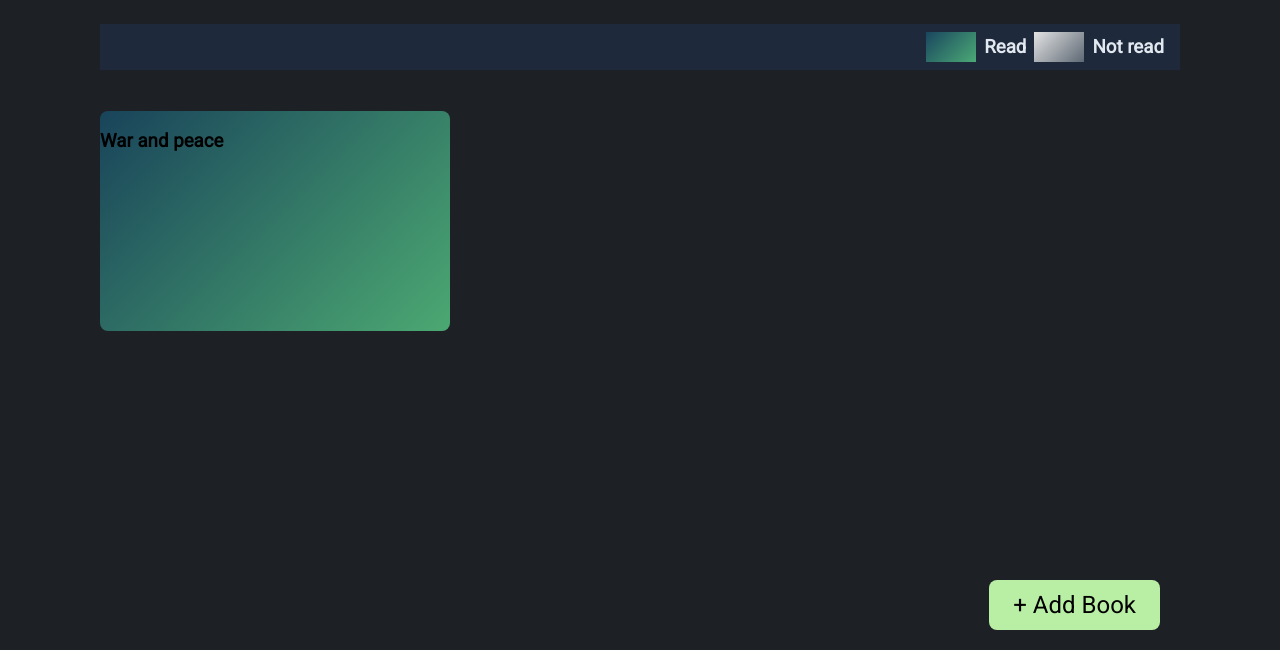
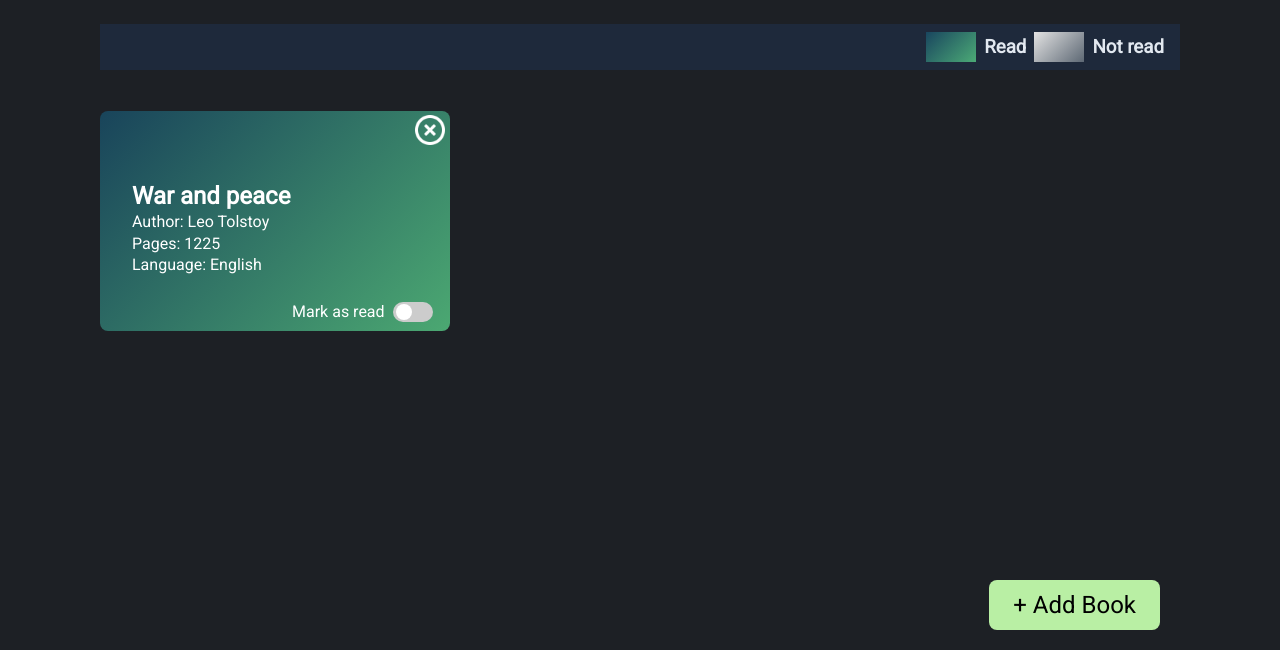
Before and after one commit to aScHEABL/Library, a plain HTML site: page index.html in a window 1280 px wide. Shown: the part 150-800 px from the top of the page. Drawn offline with Linux system fonts and the light colour scheme.

Commit message:
feat: add metadata to book-card

```diff
--- a/index.html
+++ b/index.html
@@ -33,14 +33,24 @@
     </header>
     <main>
         <div class="book-card">
-            <h3 id="book-title">War and peace</h3>
-            <p></p>
+            <img src="./resources/close-circle-outline.png" id="remove-book-1">
+            <h3 class="card-book-title">War and peace</h3>
+            <p class="card-book-author">Author: Leo Tolstoy</p>
+            <p class="card-book-page">Pages: 1225</p>
+            <p class="card-book-language">Language: English</p>
+            <div class="toggle-container">
+                <p>Mark as read</p>
+                <label class="switch">
+                    <input type="checkbox">
+                    <span class="slider round"></span>
+                </label>
+            </div>
         </div>
         <button id="add-book-button">+ Add Book</button>
     </main>
     <div id="pop-up">
         <form>
-            <img src="./resources/close-circle-outline.png" class="close">
+            <img src="./resources/close-circle-outline.png" id="popup-close">
              <div>
               <h2>Add New Book</h2>
              </div>
--- a/scripts.js
+++ b/scripts.js
@@ -3,7 +3,7 @@ console.log(`Hello World!`);
 let myLibary = [];
 inputArray = [`#input-book-title`, `#input-book-author`, `#input-page-number`, `#input-language`, `#read-or-not`];
 const addBookButton_DOM = document.querySelector(`#add-book-button`);
-const closePopUpButton_DOM = document.querySelector(`.close`);
+const closePopupButton_DOM = document.querySelector(`#popup-close`);
 const sumbitButton_DOM = document.querySelector(`#submit-button`);
 const clearButton_DOM = document.querySelector(`#clear-button`);
 const input_DOM = inputArray.map((dom_id) => document.querySelector(dom_id));
@@ -16,7 +16,7 @@ addBookButton_DOM.addEventListener(`click`, () => {
     document.querySelector(`#pop-up`).style.display = `flex`;
 });
 
-closePopUpButton_DOM.addEventListener(`click`, () => {
+closePopupButton_DOM.addEventListener(`click`, () => {
     console.log(`Popup has been closed!`)
     document.querySelector(`#pop-up`).style.display = `none`;
 })
--- a/style.css
+++ b/style.css
@@ -229,13 +229,115 @@ main > .book-card {
     flex: 1 1 30%;
   }
 
-  .close {
-    position: fixed;
-    top:  270px;
-    right: 810px;
+  #popup-close {
+    position: absolute;
+    top:  170px;
+    right: 525px;
     height: 36px;
     width: 36px;
     border-radius: 50%;
     filter: invert();
     cursor: pointer;
   }
+
+  #remove-book-1 {
+    border-radius: 50%;
+    filter: invert();
+    cursor: pointer;
+    position: relative;
+    top: -20%;
+    right: -98%;
+    width: 36px;
+    height: 36px;
+  }
+
+  main > .book-card {
+    padding: 32px 32px 32px 32px;
+    display: flex;
+    flex-wrap: wrap;
+  }
+
+  main > .book-card > h3 {
+    margin: 0;
+    flex: 1 1 100%;
+    color: white;
+    font-size: 24px;
+  }
+  main > .book-card > p {
+    margin: 0;
+    flex: 1 1 100%;
+    color: white;
+  }
+
+  main > .book-card > .toggle-container {
+    position: relative;
+    right: -160px;
+    bottom: -25px;
+    display: flex;
+    justify-content: flex-end;
+    gap: 8px;
+  }
+
+  main > .book-card > .toggle-container > p {
+    color: white;
+    margin: 0;
+  }
+
+  /* The switch - the box around the slider */
+  .switch {
+    position: relative;
+    display: inline-block;
+    width: 40px;
+    height: 20px;
+  }
+  /* Hide default HTML checkbox */
+  .switch input {
+    opacity: 0;
+    width: 0;
+    height: 0;
+  }
+  /* The slider */
+  .slider {
+    position: absolute;
+    cursor: pointer;
+    top: 0;
+    left: 0;
+    right: 0;
+    bottom: 0;
+    background-color: #ccc;
+    -webkit-transition: .4s;
+    transition: .4s;
+  }
+
+  .slider:before {
+    position: absolute;
+    content: "";
+    height: 16px;
+    width: 16px;
+    left: 3px;
+    bottom: 2px;
+    background-color: white;
+    -webkit-transition: .4s;
+    transition: .4s;
+  }
+  input:checked + .slider {
+    background-color: #2196F3;
+  }
+
+  input:focus + .slider {
+    box-shadow: 0 0 1px #2196F3;
+  }
+
+  input:checked + .slider:before {
+    -webkit-transform: translateX(18px);
+    -ms-transform: translateX(18px);
+    transform: translateX(18px);
+  }
+  /* Rounded sliders */
+  .slider.round {
+    border-radius: 30px;
+  }
+
+  .slider.round:before {
+    border-radius: 50%;
+  }
```
